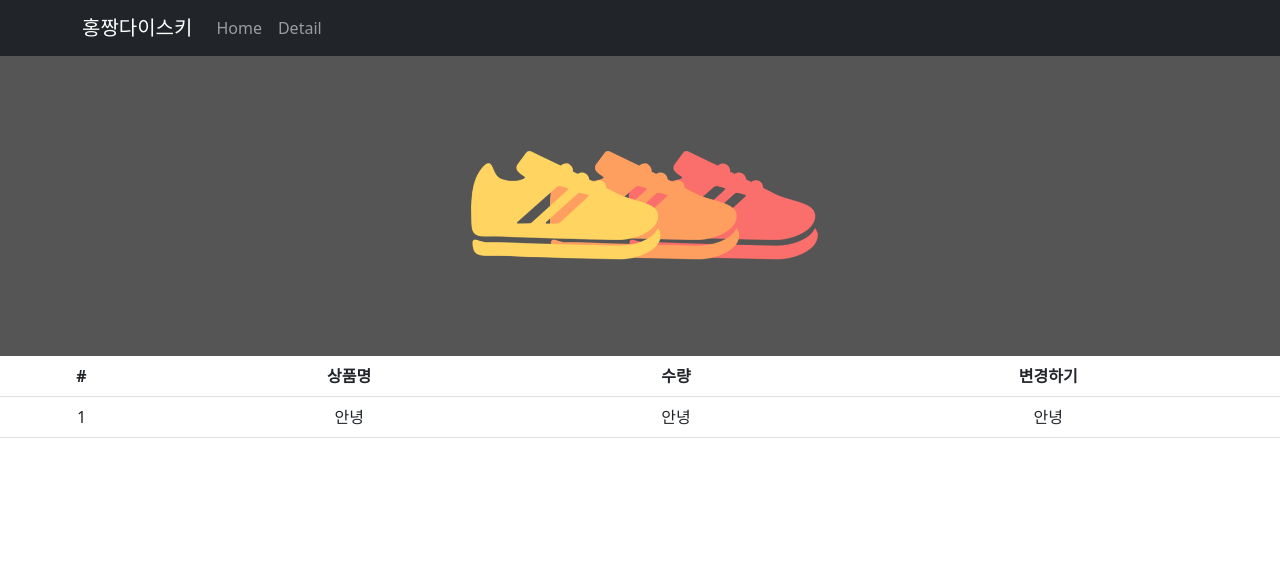
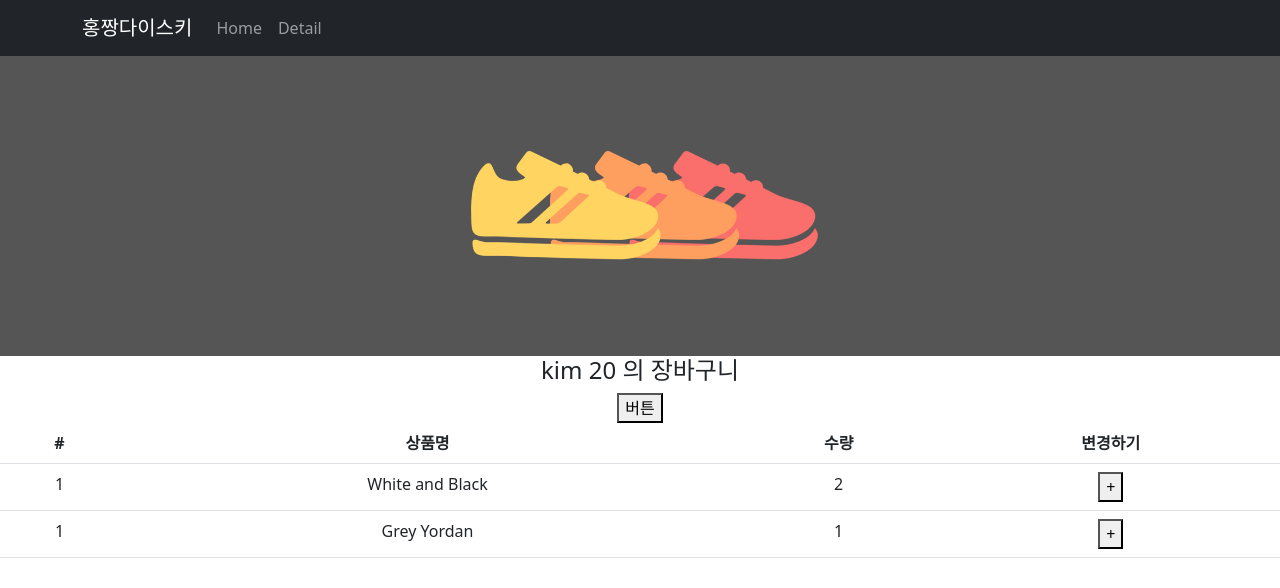
Before and after one commit to uonod1323/react2, a React (Create React App) app: page /cart in a window 1280 px wide. Shown: the top 588 px of the page. Built offline with nearby package versions, Linux system fonts and the light colour scheme.

Commit message:
리덕스 계속

```diff
--- a/src/routes/Cart.js
+++ b/src/routes/Cart.js
@@ -1,13 +1,18 @@
 import { Table } from 'react-bootstrap';
-import { useSelector } from 'react-redux';
+import { useDispatch, useSelector } from 'react-redux';
+import { changeCount } from './../store.js'
+import { changeAge } from './../store/userSlice.js'
 
 function Cart(){
 
     let state = useSelector((state)=>{return state})
-    console.log(state.stock);
+    let cart = useSelector((state)=>{return state.cart})
+    let dispatch = useDispatch()
 
     return (
         <div>
+            <h4>{state.user.name} {state.user.age} 의 장바구니</h4>
+            <button onClick={()=>{ dispatch(changeAge(100))}}>버튼</button>
             <Table>
                 <thead>
                     <tr>
@@ -18,12 +23,19 @@ function Cart(){
                     </tr>
                 </thead>
                 <tbody>
+                    {cart.map((a,i)=>
                         <tr>
                             <td>1</td>
-                    <td>안녕</td>
-                    <td>안녕</td>
-                    <td>안녕</td>
+                            <td>{cart[i].name}</td>
+                            <td>{cart[i].count}</td>
+                            <td>
+                                <button onClick={()=>{
+                                    dispatch(changeCount())
+                                }}>+</button>
+                            </td>
                         </tr>
+                    )}
+
                 </tbody>
             </Table>
         </div>
--- a/src/store.js
+++ b/src/store.js
@@ -1,18 +1,27 @@
 import { configureStore, createSlice } from '@reduxjs/toolkit'
+import user from './store/userSlice.js'
 
-let user = createSlice({
-    name : 'user',
-    initialState : 'kim'
+let cart = createSlice({
+    name : 'cart',
+    initialState : [
+        {id : 0, name : 'White and Black', count : 2},
+        {id : 2, name : 'Grey Yordan', count : 1}
+    ],
+    reducers : {
+        changeCount(state){
+            return [
+                {id : 0, name : 'White and Black', count : 3},
+                {id : 2, name : 'Grey Yordan', count : 1}
+            ]
+        }
+    }
 })
 
-let stock = createSlice({
-    name : 'stock',
-    initialState : [10,11,12]
-})
+export let {changeCount} = cart.actions;
 
 export default configureStore({
   reducer: {
     user : user.reducer,
-    stock : stock.reducer
+    cart : cart.reducer,
    }
 })
--- /dev/null
+++ b/src/store/userSlice.js
@@ -0,0 +1,18 @@
+import { createSlice } from '@reduxjs/toolkit'
+
+let user = createSlice({
+    name : 'user',
+    initialState : {name : 'kim', age : 20},
+    reducers : {
+        changeName(state){
+            return 'john' + state
+        },
+        changeAge(state, a){
+            state.age += a.payload
+        },
+    }
+})
+
+export let {changeName, changeAge} = user.actions;
+
+export default user;
```
Lines whose indentation alone changed are shown as unchanged.
